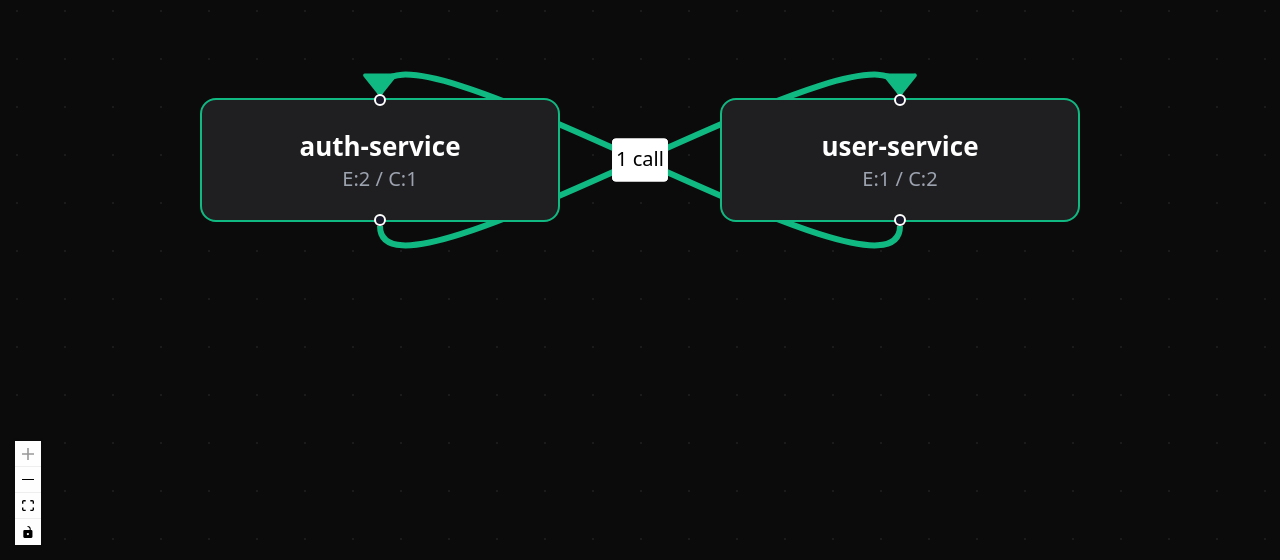
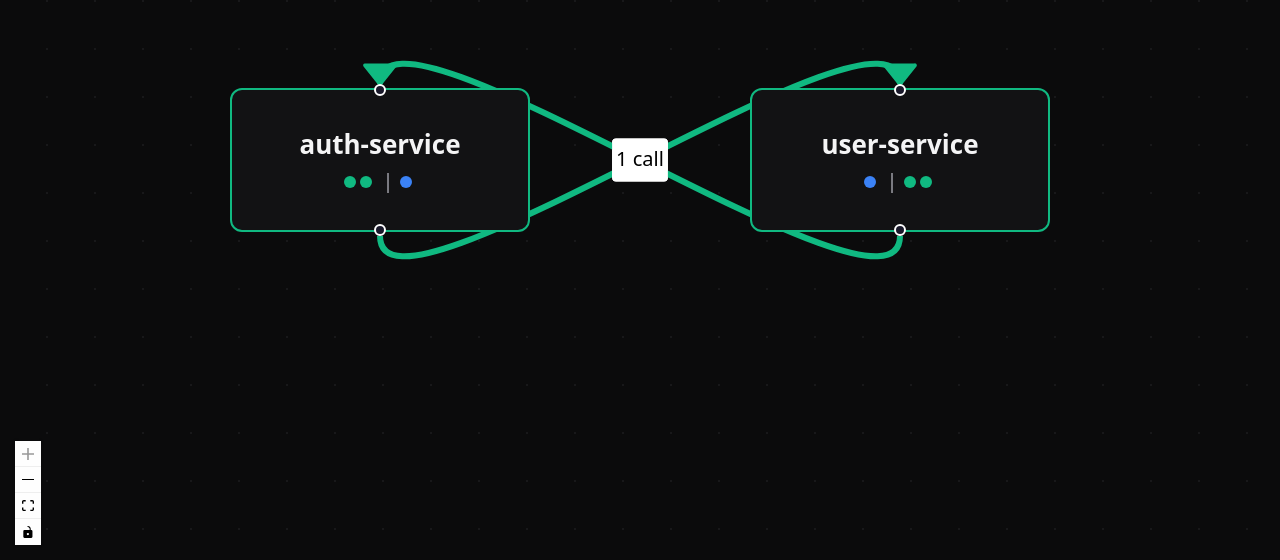
Before and after one commit to LunarAST/lunar-scope, a React (Vite) app: page / in a window 1280 px wide. Shown: the part 240-800 px from the top of the page. Built offline with nearby package versions, Linux system fonts and the light colour scheme.

Commit message:
feat: compact nodes with method dots, node click cards, CSS variable theming

```diff
--- a/src/App.tsx
+++ b/src/App.tsx
@@ -1,57 +1,83 @@
 import { useEffect, useState, useRef, useCallback, useMemo } from "react";
 import {
-  ReactFlow,
-  Background,
-  Controls,
-  type Node,
-  type Edge,
-  MarkerType,
-  type NodeChange,
-  type EdgeChange,
-  applyNodeChanges,
-  applyEdgeChanges,
+  ReactFlow, Background, Controls,
+  type Node, type Edge, MarkerType,
+  type NodeChange, type EdgeChange,
+  applyNodeChanges, applyEdgeChanges,
 } from "@xyflow/react";
 import "@xyflow/react/dist/style.css";
-import type { LunarMap, AggregatedEdge } from "./types";
+import type { LunarMap, AggregatedEdge, ProjectInfo } from "./types";
 
-const STATUS_STYLE: Record<string, { stroke: string }> = {
-  Aligned:            { stroke: "#10B981" },
-  ParamNameMismatch:  { stroke: "#3B82F6" },
-  Orphaned:           { stroke: "#F59E0B" },
-  MethodMismatch:     { stroke: "#EF4444" },
-  Unverified:         { stroke: "#6B7280" },
+const STATUS_STYLE: Record<string, { stroke: string; dashed: boolean; animated: boolean }> = {
+  Aligned:            { stroke: "var(--lunar-edge-aligned)", dashed: false, animated: false },
+  ParamNameMismatch:  { stroke: "var(--lunar-edge-param-mismatch)", dashed: true,  animated: false },
+  Orphaned:           { stroke: "var(--lunar-edge-orphaned)", dashed: true,  animated: true },
+  MethodMismatch:     { stroke: "var(--lunar-edge-method-mismatch)", dashed: false, animated: true },
+  Unverified:         { stroke: "var(--lunar-edge-unverified)", dashed: true,  animated: false },
+};
+
+const METHOD_BADGE: Record<string, { bg: string; text: string; border: string }> = {
+  GET:    { bg: "var(--lunar-method-get-bg)", text: "var(--lunar-method-get-text)", border: "var(--lunar-method-get-border)" },
+  POST:   { bg: "var(--lunar-method-post-bg)", text: "var(--lunar-method-post-text)", border: "var(--lunar-method-post-border)" },
+  PUT:    { bg: "var(--lunar-method-put-bg)", text: "var(--lunar-method-put-text)", border: "var(--lunar-method-put-border)" },
+  PATCH:  { bg: "var(--lunar-method-put-bg)", text: "var(--lunar-method-put-text)", border: "var(--lunar-method-put-border)" },
+  DELETE: { bg: "var(--lunar-method-delete-bg)", text: "var(--lunar-method-delete-text)", border: "var(--lunar-method-delete-border)" },
 };
 
 const METHOD_COLORS: Record<string, string> = {
-  GET: "#10B981", POST: "#3B82F6", PUT: "#F59E0B", DELETE: "#EF4444", PATCH: "#8B5CF6",
+  GET: "var(--lunar-method-get-text)", POST: "var(--lunar-method-post-text)",
+  PUT: "var(--lunar-method-put-text)", DELETE: "var(--lunar-method-delete-text)",
+  PATCH: "var(--lunar-method-put-text)",
 };
 
 function App() {
   const [data, setData] = useState<LunarMap | null>(null);
   const [selectedEdge, setSelectedEdge] = useState<AggregatedEdge | null>(null);
+  const [selectedNode, setSelectedNode] = useState<ProjectInfo | null>(null);
   const edgeMapRef = useRef<Map<string, AggregatedEdge>>(new Map());
-
   const [nodes, setNodes] = useState<Node[]>([]);
   const [edges, setEdges] = useState<Edge[]>([]);
-
-  // hover state
   const [hoveredEdgeId, setHoveredEdgeId] = useState<string | null>(null);
   const [hoveredNodeId, setHoveredNodeId] = useState<string | null>(null);
 
   useEffect(() => {
     fetch("/lunar-map.json")
-      .then((res) => res.json())
+      .then((r) => r.json())
       .then((json) => {
         const d = json as LunarMap;
         setData(d);
         const newNodes: Node[] = d.projects.map((p, i) => ({
-          id: p.name,
-          type: "default",
-          data: { label: p.name },
+          id: p.name, type: "default",
+          data: {
+            label: (
+              <div
+                title={`${p.name}\nExposed: ${p.interfaces.exposed.length} · Consumed: ${p.interfaces.consumed.length}`}
+                style={{ padding: "var(--lunar-node-padding)", cursor: "pointer" }}
+              >
+                <strong>{p.name}</strong>
+                <div style={{ fontSize: 10, color: "var(--lunar-text-secondary)", marginTop: 2 }}>
+                  {p.interfaces.exposed.map((e, j) => (
+                    <span key={j} style={{
+                      display: "inline-block", width: 6, height: 6, borderRadius: 3,
+                      background: METHOD_COLORS[e.method] || "#6B7280", marginRight: 2,
+                    }} />
+                  ))}
+                  <span style={{ margin: "0 3px" }}>|</span>
+                  {p.interfaces.consumed.map((e, j) => (
+                    <span key={j} style={{
+                      display: "inline-block", width: 6, height: 6, borderRadius: 3,
+                      background: METHOD_COLORS[e.method] || "#6B7280", marginRight: 2,
+                    }} />
+                  ))}
+                </div>
+              </div>
+            ),
+          },
           position: { x: 80 + i * 260, y: 200 },
           style: {
-            background: "#1f1f22", color: "#fff", border: "1px solid #10B981",
-            borderRadius: 8, width: 180,
+            background: "var(--lunar-node-bg)", color: "var(--lunar-text-primary)",
+            border: `1px solid var(--lunar-node-border-${p.type})`,
+            borderRadius: "var(--lunar-node-radius)", minWidth: "var(--lunar-node-min-width)",
           },
         }));
         const map = new Map<string, AggregatedEdge>();
@@ -67,182 +93,111 @@ function App() {
           };
         });
         edgeMapRef.current = map;
-        setNodes(newNodes);
-        setEdges(newEdges);
-      })
-      .catch(() => {
-        const payload = (window as unknown as Record<string, unknown>).lunarMapPayload;
-        if (payload) setData(payload as LunarMap);
+        setNodes(newNodes); setEdges(newEdges);
       });
   }, []);
 
-  const onNodesChange = useCallback(
-    (changes: NodeChange[]) => setNodes((nds) => applyNodeChanges(changes, nds)), []
-  );
-  const onEdgesChange = useCallback(
-    (changes: EdgeChange[]) => setEdges((eds) => applyEdgeChanges(changes, eds)), []
-  );
-
-  const onEdgeClick = useCallback((_event: React.MouseEvent, edge: Edge) => {
-    const agg = edgeMapRef.current.get(edge.id);
-    setSelectedEdge(agg ?? null);
+  const onNodesChange = useCallback((c: NodeChange[]) => setNodes((n) => applyNodeChanges(c, n)), []);
+  const onEdgesChange = useCallback((c: EdgeChange[]) => setEdges((e) => applyEdgeChanges(c, e)), []);
+  const onEdgeClick = useCallback((_: React.MouseEvent, e: Edge) => {
+    setSelectedEdge(edgeMapRef.current.get(e.id) ?? null);
+    setSelectedNode(null);
   }, []);
-
-  const onPaneClick = useCallback(() => setSelectedEdge(null), []);
+  const onNodeClick = useCallback((_: React.MouseEvent, n: Node) => {
+    if (!data) return;
+    const p = data.projects.find(p => p.name === n.id);
+    setSelectedNode(p ?? null);
+    setSelectedEdge(null);
+  }, [data]);
+  const onPaneClick = useCallback(() => { setSelectedEdge(null); setSelectedNode(null); }, []);
 
   const activeAlignments = useMemo(() => {
     if (!selectedEdge || !data) return [];
-    return data.alignments.filter(
-      (a) => a.clientProject === selectedEdge.clientProject &&
-           a.serverProject === selectedEdge.serverProject
-    );
+    return data.alignments.filter(a => a.clientProject === selectedEdge.clientProject && a.serverProject === selectedEdge.serverProject);
   }, [selectedEdge, data]);
 
-  // 增强节点标签
-  const enhancedNodes = useMemo(() => {
-    if (!data) return nodes;
-    return nodes.map((n) => {
-      const p = data.projects.find((p) => p.name === n.id);
-      if (!p) return n;
-      return {
-        ...n,
-        data: {
-          label: (
-            <div style={{ padding: 4 }}>
-              <strong>{p.name}</strong>
-              <div style={{ fontSize: 10, color: "#9ca3af" }}>
-                E:{p.interfaces.exposed.length} / C:{p.interfaces.consumed.length}
-              </div>
-            </div>
-          ),
-        },
-      };
-    });
-  }, [nodes, data]);
+  const styledNodes = useMemo(() => nodes.map((n) => {
+    const isFocused = !selectedEdge || n.id === selectedEdge?.clientProject || n.id === selectedEdge?.serverProject;
+    const isHovered = n.id === hoveredNodeId;
+    return { ...n, style: { ...n.style, opacity: isFocused ? 1 : "var(--lunar-spotlight-dim)", border: isHovered ? "1px solid #fff" : n.style?.border, boxShadow: isHovered ? "0 0 12px rgba(255,255,255,0.25)" : undefined, transition: "opacity 0.2s, border-color 0.2s, box-shadow 0.2s" } };
+  }), [nodes, selectedEdge, hoveredNodeId]);
 
-  // 聚焦变暗 + hover 高亮
-  const styledNodes = useMemo(() => {
-    return enhancedNodes.map((n) => {
-      const isFocused = !selectedEdge ||
-        n.id === selectedEdge?.clientProject ||
-        n.id === selectedEdge?.serverProject;
-      const isHovered = n.id === hoveredNodeId;
-      return {
-        ...n,
-        style: {
-          ...n.style,
-          opacity: isFocused ? 1 : 0.15,
-          border: isHovered
-            ? "1px solid #fff"
-            : n.style?.border ?? "1px solid #10B981",
-          boxShadow: isHovered
-            ? "0 0 12px rgba(255,255,255,0.25)"
-            : undefined,
-          transition: "opacity 0.2s, border-color 0.2s, box-shadow 0.2s",
-        },
-      };
-    });
-  }, [enhancedNodes, selectedEdge, hoveredNodeId]);
+  const styledEdges = useMemo(() => edges.map((e) => {
+    const isFocused = !selectedEdge || e.id.startsWith(`${selectedEdge.clientProject}->${selectedEdge.serverProject}-`);
+    const isHovered = e.id === hoveredEdgeId;
+    const style = STATUS_STYLE[edgeMapRef.current.get(e.id)?.status ?? "Aligned"] ?? STATUS_STYLE.Aligned;
+    return { ...e, style: { ...e.style, opacity: isFocused ? 1 : 0.12, strokeWidth: isHovered || isFocused ? 3 : 2, stroke: isHovered ? "#ffffff" : style.stroke, transition: "opacity 0.2s, stroke-width 0.2s, stroke 0.2s" } };
+  }), [edges, selectedEdge, hoveredEdgeId]);
 
-  const styledEdges = useMemo(() => {
-    return edges.map((e) => {
-      const isFocused = !selectedEdge ||
-        e.id.startsWith(`${selectedEdge.clientProject}->${selectedEdge.serverProject}-`);
-      const isHovered = e.id === hoveredEdgeId;
-      const style = STATUS_STYLE[
-        edgeMapRef.current.get(e.id)?.status ?? "Aligned"
-      ] ?? STATUS_STYLE.Aligned;
-      return {
-        ...e,
-        style: {
-          ...e.style,
-          opacity: isFocused ? 1 : 0.12,
-          strokeWidth: isHovered || isFocused ? 3 : 2,
-          stroke: isHovered ? "#ffffff" : style.stroke,
-          transition: "opacity 0.2s, stroke-width 0.2s, stroke 0.2s",
-        },
-      };
-    });
-  }, [edges, selectedEdge, hoveredEdgeId]);
-
-  if (!data) {
-    return (
-      <div style={{ background: "#0B0B0C", color: "#fff", height: "100vh", display: "flex", alignItems: "center", justifyContent: "center" }}>
-        Loading lunar-map.json...
-      </div>
-    );
-  }
+  if (!data) return (<div style={{ background: "var(--lunar-theme-bg)", color: "var(--lunar-text-primary)", height: "100vh", display: "flex", alignItems: "center", justifyContent: "center" }}>Loading lunar-map.json...</div>);
 
   return (
-    <div style={{ width: "100vw", height: "100vh", background: "#0B0B0C" }}>
+    <div style={{ width: "100vw", height: "100vh", background: "var(--lunar-theme-bg)" }}>
       <ReactFlow
-        nodes={styledNodes}
-        edges={styledEdges}
-        onNodesChange={onNodesChange}
-        onEdgesChange={onEdgesChange}
-        onEdgeClick={onEdgeClick}
-        onPaneClick={onPaneClick}
-        onEdgeMouseEnter={(_event, edge) => setHoveredEdgeId(edge.id)}
-        onEdgeMouseLeave={() => setHoveredEdgeId(null)}
-        onNodeMouseEnter={(_event, node) => setHoveredNodeId(node.id)}
-        onNodeMouseLeave={() => setHoveredNodeId(null)}
-        fitView
-        proOptions={{ hideAttribution: true }}
+        nodes={styledNodes} edges={styledEdges}
+        onNodesChange={onNodesChange} onEdgesChange={onEdgesChange}
+        onEdgeClick={onEdgeClick} onNodeClick={onNodeClick} onPaneClick={onPaneClick}
+        onEdgeMouseEnter={(_, e) => setHoveredEdgeId(e.id)} onEdgeMouseLeave={() => setHoveredEdgeId(null)}
+        onNodeMouseEnter={(_, n) => setHoveredNodeId(n.id)} onNodeMouseLeave={() => setHoveredNodeId(null)}
+        fitView proOptions={{ hideAttribution: true }}
       >
-        <Background color="#1F1F22" gap={24} />
+        <Background color="var(--lunar-theme-grid)" gap={24} />
         <Controls />
       </ReactFlow>
 
-      {/* 右上角固定卡片 */}
+      {/* 边线信息卡片 */}
       {selectedEdge && (
-        <div
-          style={{
-            position: "fixed",
-            top: 12,
-            right: 12,
-            background: "#18181b",
-            border: "1px solid #27272a",
-            borderRadius: 8,
-            padding: 14,
-            color: "#e5e7eb",
-            fontSize: 12,
-            zIndex: 1000,
-            boxShadow: "0 4px 16px rgba(0,0,0,0.5)",
-            maxWidth: 320,
-            pointerEvents: "auto",
-          }}
-        >
+        <div style={{ position: "fixed", top: 12, right: 12, background: "var(--lunar-card-bg)", border: "1px solid var(--lunar-card-border)", borderRadius: 8, padding: 14, color: "var(--lunar-text-primary)", fontSize: 12, zIndex: 1000, boxShadow: "0 4px 16px rgba(0,0,0,0.5)", maxWidth: 320 }}>
           <div style={{ display: "flex", justifyContent: "space-between", alignItems: "center", marginBottom: 8 }}>
-            <div style={{ fontWeight: 600, fontSize: 13 }}>
-              {selectedEdge.clientProject} → {selectedEdge.serverProject}
-            </div>
-            <button
-              onClick={() => setSelectedEdge(null)}
-              style={{ background: "none", border: "none", color: "#9ca3af", fontSize: 18, cursor: "pointer", lineHeight: 1 }}
-            >
-              ×
-            </button>
+            <div style={{ fontWeight: 600, fontSize: 13 }}>{selectedEdge.clientProject} → {selectedEdge.serverProject}</div>
+            <button onClick={() => setSelectedEdge(null)} style={{ background: "none", border: "none", color: "var(--lunar-text-secondary)", fontSize: 18, cursor: "pointer", lineHeight: 1 }}>×</button>
           </div>
-          <div style={{ color: STATUS_STYLE[selectedEdge.status]?.stroke, fontWeight: 600, marginBottom: 6 }}>
-            {selectedEdge.status} · {selectedEdge.callCount} call{selectedEdge.callCount > 1 ? "s" : ""}
+          <div style={{ color: STATUS_STYLE[selectedEdge.status]?.stroke, fontWeight: 600, marginBottom: 6 }}>{selectedEdge.status} · {selectedEdge.callCount} call{selectedEdge.callCount > 1 ? "s" : ""}</div>
+          <div style={{ borderTop: "1px solid var(--lunar-card-border)", paddingTop: 6 }}>
+            {activeAlignments.slice(0, 5).map((a, i) => {
+              const mStyle = METHOD_BADGE[a.method] ?? { bg: "#27272a", text: "#e5e7eb", border: "#3f3f46" };
+              return (
+                <div key={i} style={{ display: "flex", alignItems: "center", gap: 6, marginBottom: 3 }}>
+                  <span style={{ display: "inline-block", width: 8, height: 8, borderRadius: 4, background: METHOD_COLORS[a.method] || "#6B7280" }} />
+                  <span style={{ color: METHOD_COLORS[a.method] || "var(--lunar-text-secondary)", fontWeight: 600 }}>{a.method}</span>
+                  <span style={{ color: "var(--lunar-text-primary)", fontFamily: "monospace" }}>{a.path}</span>
+                </div>
+              );
+            })}
+            {activeAlignments.length > 5 && <div style={{ color: "var(--lunar-text-muted)", fontSize: 11 }}>+ {activeAlignments.length - 5} more</div>}
           </div>
-          <div style={{ borderTop: "1px solid #27272a", paddingTop: 6 }}>
-            {activeAlignments.slice(0, 5).map((a, i) => (
-              <div key={i} style={{ display: "flex", alignItems: "center", gap: 6, marginBottom: 3 }}>
-                <span style={{
-                  display: "inline-block",
-                  width: 8, height: 8, borderRadius: 4,
-                  background: METHOD_COLORS[a.method] || "#6B7280",
-                }} />
-                <span style={{ color: METHOD_COLORS[a.method] || "#9ca3af", fontWeight: 600 }}>
-                  {a.method}
-                </span>
-                <span style={{ color: "#d1d5db", fontFamily: "monospace" }}>{a.path}</span>
+        </div>
+      )}
+
+      {/* 节点信息卡片 */}
+      {selectedNode && (
+        <div style={{ position: "fixed", top: 12, right: 12, background: "var(--lunar-card-bg)", border: "1px solid var(--lunar-card-border)", borderRadius: 8, padding: 14, color: "var(--lunar-text-primary)", fontSize: 12, zIndex: 1000, boxShadow: "0 4px 16px rgba(0,0,0,0.5)", maxWidth: 360 }}>
+          <div style={{ display: "flex", justifyContent: "space-between", alignItems: "center", marginBottom: 8 }}>
+            <div style={{ fontWeight: 600, fontSize: 13 }}>{selectedNode.name} <span style={{ color: "var(--lunar-text-secondary)", fontWeight: 400 }}>({selectedNode.type})</span></div>
+            <button onClick={() => setSelectedNode(null)} style={{ background: "none", border: "none", color: "var(--lunar-text-secondary)", fontSize: 18, cursor: "pointer", lineHeight: 1 }}>×</button>
+          </div>
+
+          <div style={{ marginBottom: 10 }}>
+            <div style={{ color: "var(--lunar-method-get-text)", fontWeight: 600, marginBottom: 4 }}>Exposed ({selectedNode.interfaces.exposed.length})</div>
+            {selectedNode.interfaces.exposed.map((e, i) => (
+              <div key={i} style={{ display: "flex", alignItems: "center", gap: 6, marginBottom: 2, paddingLeft: 8 }}>
+                <span style={{ display: "inline-block", width: 8, height: 8, borderRadius: 4, background: METHOD_COLORS[e.method] || "#6B7280" }} />
+                <span style={{ color: METHOD_COLORS[e.method] || "var(--lunar-text-secondary)", fontWeight: 600 }}>{e.method}</span>
+                <span style={{ color: "var(--lunar-text-primary)", fontFamily: "monospace" }}>{e.path}</span>
               </div>
             ))}
-            {activeAlignments.length > 5 && (
-              <div style={{ color: "#6B7280", fontSize: 11 }}>+ {activeAlignments.length - 5} more</div>
-            )}
+          </div>
+
+          <div>
+            <div style={{ color: "var(--lunar-method-post-text)", fontWeight: 600, marginBottom: 4 }}>Consumed ({selectedNode.interfaces.consumed.length})</div>
+            {selectedNode.interfaces.consumed.map((e, i) => (
+              <div key={i} style={{ display: "flex", alignItems: "center", gap: 6, marginBottom: 2, paddingLeft: 8 }}>
+                <span style={{ display: "inline-block", width: 8, height: 8, borderRadius: 4, background: METHOD_COLORS[e.method] || "#6B7280" }} />
+                <span style={{ color: METHOD_COLORS[e.method] || "var(--lunar-text-secondary)", fontWeight: 600 }}>{e.method}</span>
+                <span style={{ color: "var(--lunar-text-primary)", fontFamily: "monospace" }}>{e.path}</span>
+                {e.targetProject && <span style={{ color: "var(--lunar-text-muted)", fontSize: 10 }}>→ {e.targetProject}</span>}
+              </div>
+            ))}
           </div>
         </div>
       )}
--- a/src/index.css
+++ b/src/index.css
@@ -1,20 +1,42 @@
-* {
-  margin: 0;
-  padding: 0;
-  box-sizing: border-box;
+* { margin: 0; padding: 0; box-sizing: border-box; }
+
+html, body, #root { width: 100%; height: 100%; background: var(--lunar-theme-bg); font-family: system-ui, -apple-system, sans-serif; }
+
+.react-flow__node { font-size: 13px; }
+.react-flow__edge-path { stroke-width: 2; }
+
+:root {
+  --lunar-theme-bg: #0B0B0C;
+  --lunar-theme-grid: #1C1C1E;
+  --lunar-text-primary: #F4F4F5;
+  --lunar-text-secondary: #A1A1AA;
+  --lunar-text-muted: #52525B;
+  --lunar-node-bg: #121214;
+  --lunar-node-border: #222226;
+  --lunar-node-border-service: #10B981;
+  --lunar-node-border-client: #3B82F6;
+  --lunar-node-border-mixed: #F59E0B;
+  --lunar-node-padding: 8px 12px;
+  --lunar-node-radius: 6px;
+  --lunar-node-min-width: 150px;
+  --lunar-edge-aligned: #10B981;
+  --lunar-edge-param-mismatch: #3B82F6;
+  --lunar-edge-orphaned: #F59E0B;
+  --lunar-edge-method-mismatch: #EF4444;
+  --lunar-edge-unverified: #52525B;
+  --lunar-method-get-bg: rgba(16, 185, 129, 0.1);
+  --lunar-method-get-text: #10B981;
+  --lunar-method-get-border: rgba(16, 185, 129, 0.2);
+  --lunar-method-post-bg: rgba(59, 130, 246, 0.1);
+  --lunar-method-post-text: #3B82F6;
+  --lunar-method-post-border: rgba(59, 130, 246, 0.2);
+  --lunar-method-put-bg: rgba(245, 158, 11, 0.1);
+  --lunar-method-put-text: #F59E0B;
+  --lunar-method-put-border: rgba(245, 158, 11, 0.2);
+  --lunar-method-delete-bg: rgba(239, 68, 68, 0.1);
+  --lunar-method-delete-text: #EF4444;
+  --lunar-method-delete-border: rgba(239, 68, 68, 0.2);
+  --lunar-card-bg: #18181b;
+  --lunar-card-border: #27272a;
+  --lunar-spotlight-dim: 0.15;
 }
-
-html, body, #root {
-  width: 100%;
-  height: 100%;
-  background: #0B0B0C;
-  font-family: system-ui, -apple-system, sans-serif;
-}
-
-.react-flow__node {
-  font-size: 13px;
-}
-
-.react-flow__edge-path {
-  stroke-width: 2;
-}
```
Also changed, not shown: 1 other file (tests, documents, lock files or other folders).
